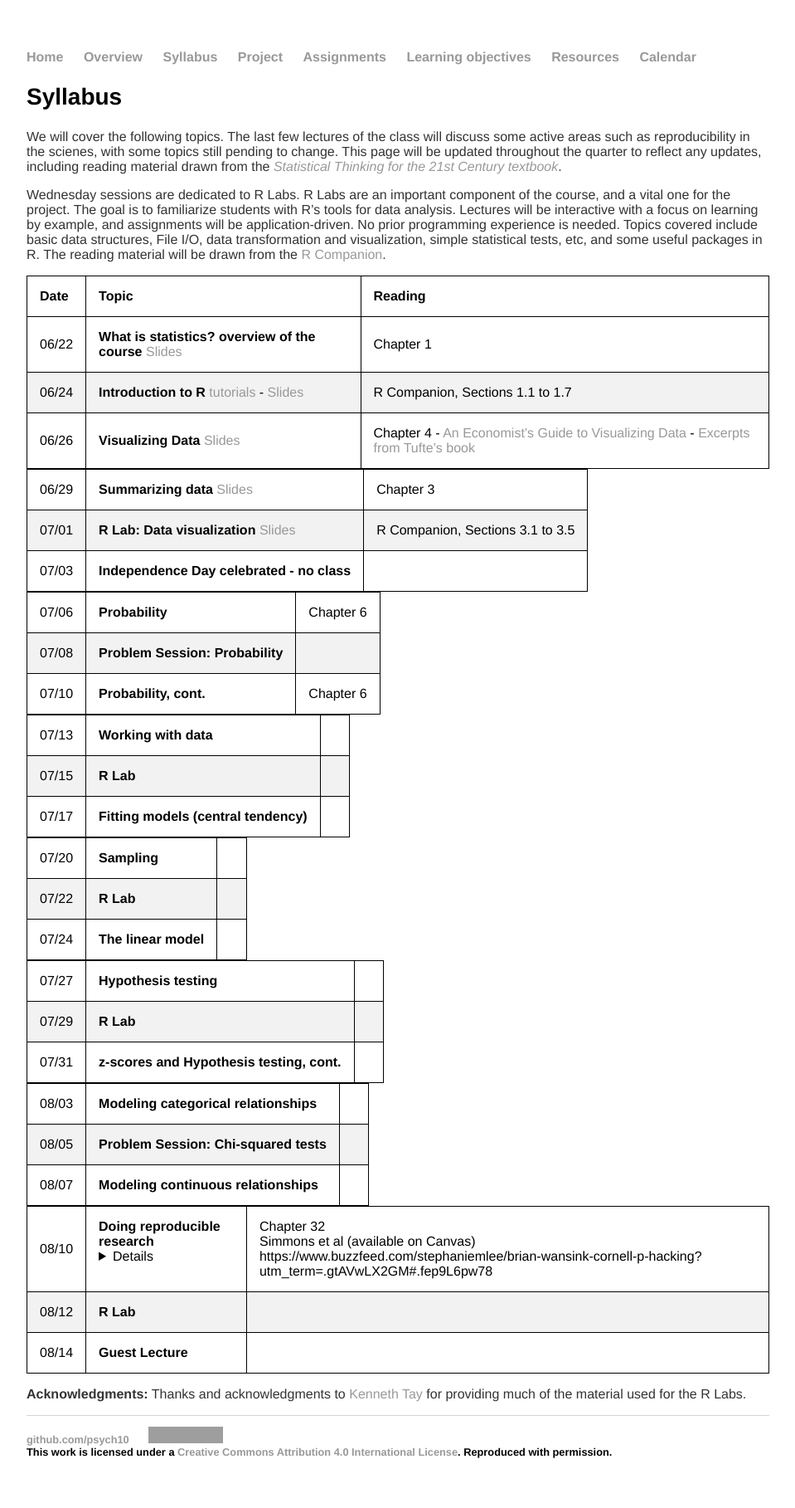
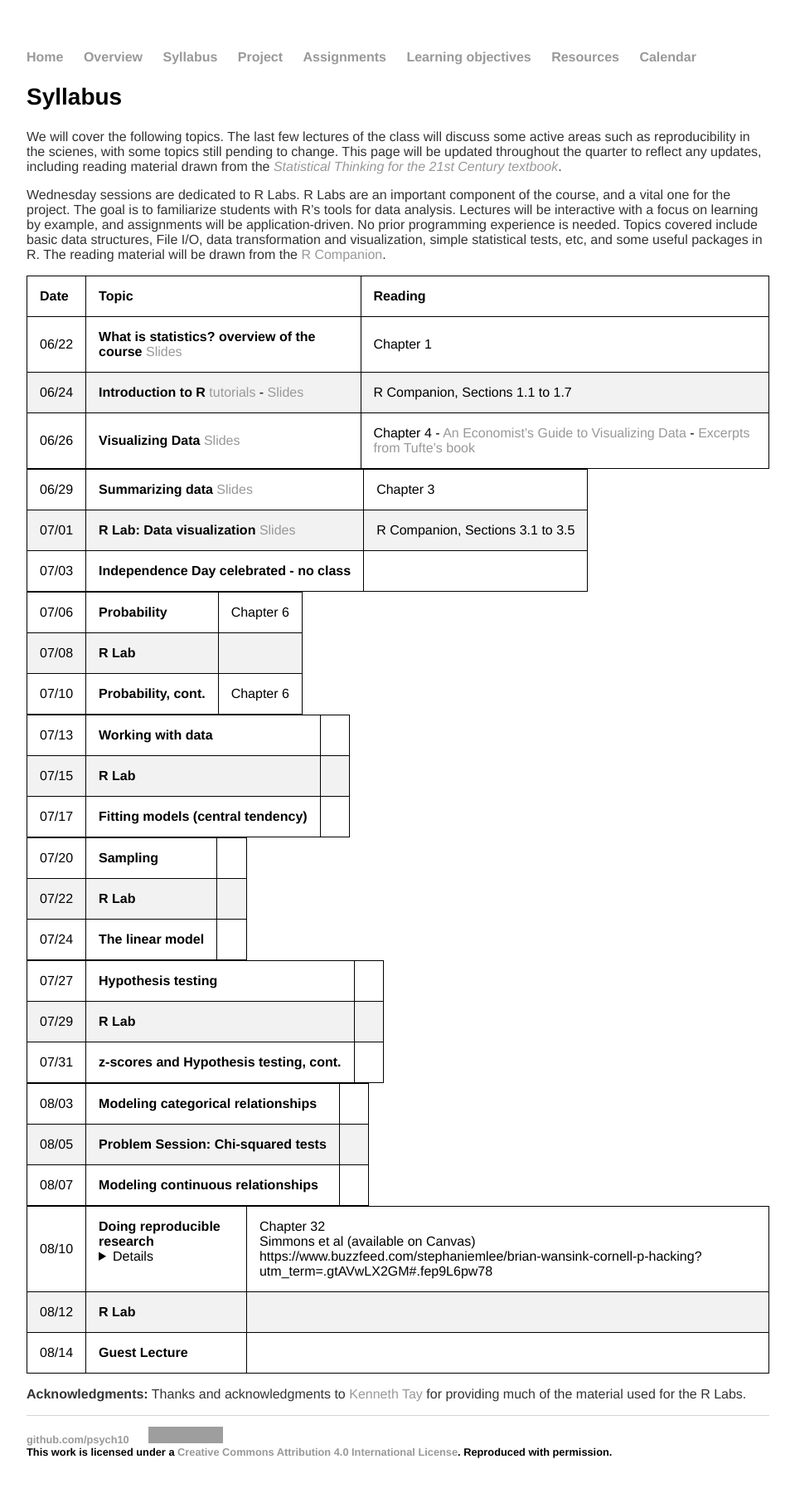
Before and after one commit to stats60/stats60.github.io, a Jekyll site: the page built from syllabus/index.md, in a window 1280 px wide. Shown: the whole page at 83% size, without its empty margins (160-1119 px from the left). Built offline with Jekyll 4.4.1, drawn with Linux system fonts in a browser that asks for light colours; our own code applies the rules of GitHub Pages for plain Markdown files; grey boxes are pictures that could not be loaded.

Commit message:
syllabus

```diff
--- a/syllabus/index.md
+++ b/syllabus/index.md
@@ -21,7 +21,7 @@ Wednesday sessions are dedicated to R Labs. R Labs are an important component of
 |07/03 |**Independence Day celebrated - no class**| |
 
 |07/06 |**Probability**|Chapter 6|
-|07/08 |**Problem Session: Probability**||
+|07/08 |**R Lab**||
 |07/10 |**Probability, cont.**|Chapter 6|
 
 |07/13 |**Working with data**||
```
